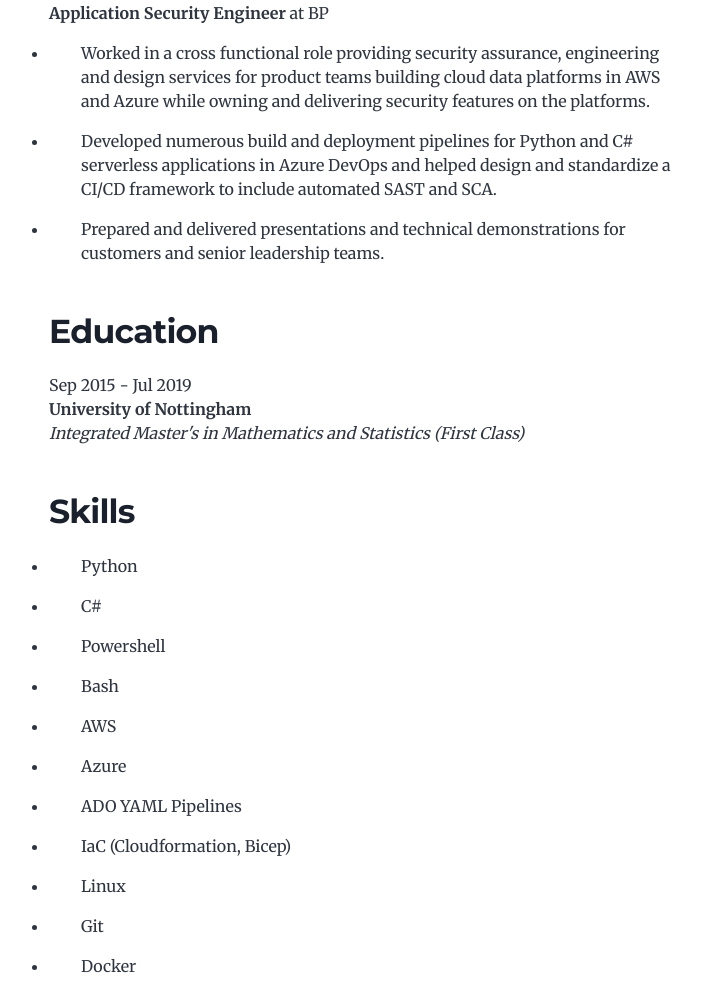
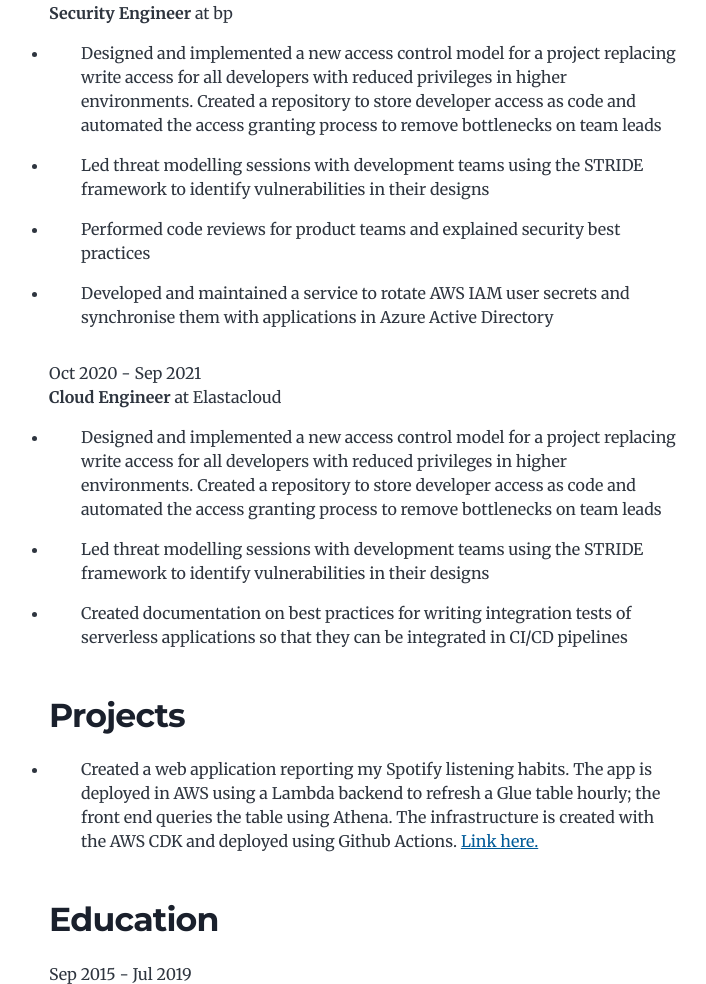
Before and after one commit to theo-r/theorutter.com, a Gatsby site in the folder web/: page /cv in a window 1280 px wide. Shown: the part 332-1316 px from the top of the page, without its empty margins (275-981 px from the left). Built offline with nearby package versions, Linux system fonts and the light colour scheme; Gatsby itself is replaced by a stand-in of ours.

Commit message:
Update CV

```diff
--- a/web/src/pages/cv.js
+++ b/web/src/pages/cv.js
@@ -11,23 +11,55 @@
             <h2>Experience</h2>
             Oct 2021 - Present
             <br></br>
-            <strong>Application Security Engineer</strong> at BP
+            <strong>Security Engineer</strong> at bp
             <ul>
                 <li>
-                    Worked in a cross functional role providing security assurance,
-                    engineering and design services for product teams building
-                    cloud data platforms in AWS and Azure while owning and delivering
-                    security features on the platforms.
+                    Designed and implemented a new access control model for a project
+                    replacing write access for all developers with reduced privileges
+                    in higher environments. Created a repository to store developer
+                    access as code and automated the access granting process
+                    to remove bottlenecks on team leads
                 </li>
                 <li>
-                    Developed numerous build and deployment pipelines for Python
-                    and C# serverless applications in Azure DevOps and helped
-                    design and standardize a CI/CD framework to include automated
-                    SAST and SCA.
+                    Led threat modelling sessions with development teams using the
+                    STRIDE framework to identify vulnerabilities in their designs
                 </li>
                 <li>
-                    Prepared and delivered presentations and technical
-                    demonstrations for customers and senior leadership teams.
+                    Performed code reviews for product teams and explained security best practices
+                </li>
+                <li>
+                    Developed and maintained a service to rotate AWS IAM user secrets and synchronise
+                    them with applications in Azure Active Directory
+                </li>
+            </ul>
+            Oct 2020 - Sep 2021
+            <br></br>
+            <strong>Cloud Engineer</strong> at Elastacloud
+            <ul>
+                <li>
+                    Designed and implemented a new access control model for a project
+                    replacing write access for all developers with reduced privileges
+                    in higher environments. Created a repository to store developer
+                    access as code and automated the access granting process
+                    to remove bottlenecks on team leads
+                </li>
+                <li>
+                    Led threat modelling sessions with development teams using the
+                    STRIDE framework to identify vulnerabilities in their designs
+                </li>
+                <li>
+                    Created documentation on best practices for writing integration tests
+                    of serverless applications so that they can be integrated in CI/CD pipelines
+                </li>
+            </ul>
+            <h2>Projects</h2>
+            <ul>
+                <li>
+                  Created a web application reporting my Spotify listening habits.
+                  The app is deployed in AWS using a Lambda backend to refresh a
+                  Glue table hourly; the front end queries the table using Athena.
+                  The infrastructure is created with the AWS CDK and deployed using
+                  Github Actions. <a href="https://share.streamlit.io/theo-r/hotspot/hotspot/hotspot.py">Link here.</a>
                 </li>
             </ul>
             <h2>Education</h2>
```
Also changed, not shown: 1 other file.
